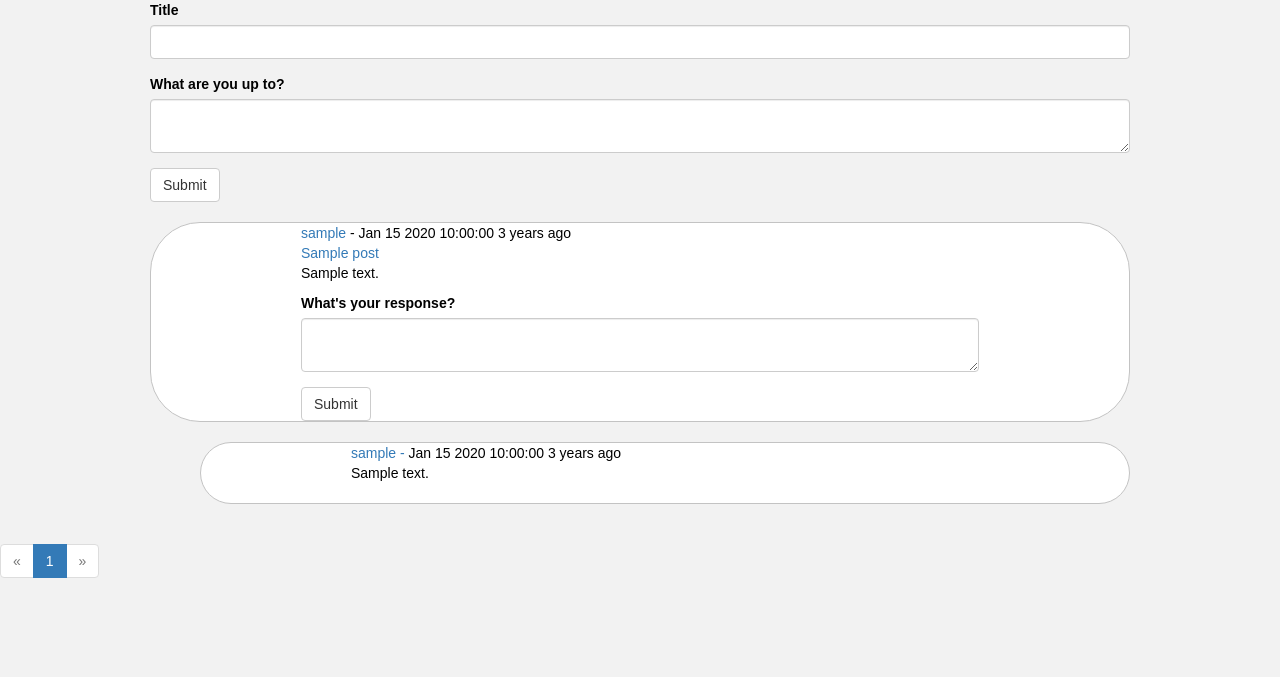
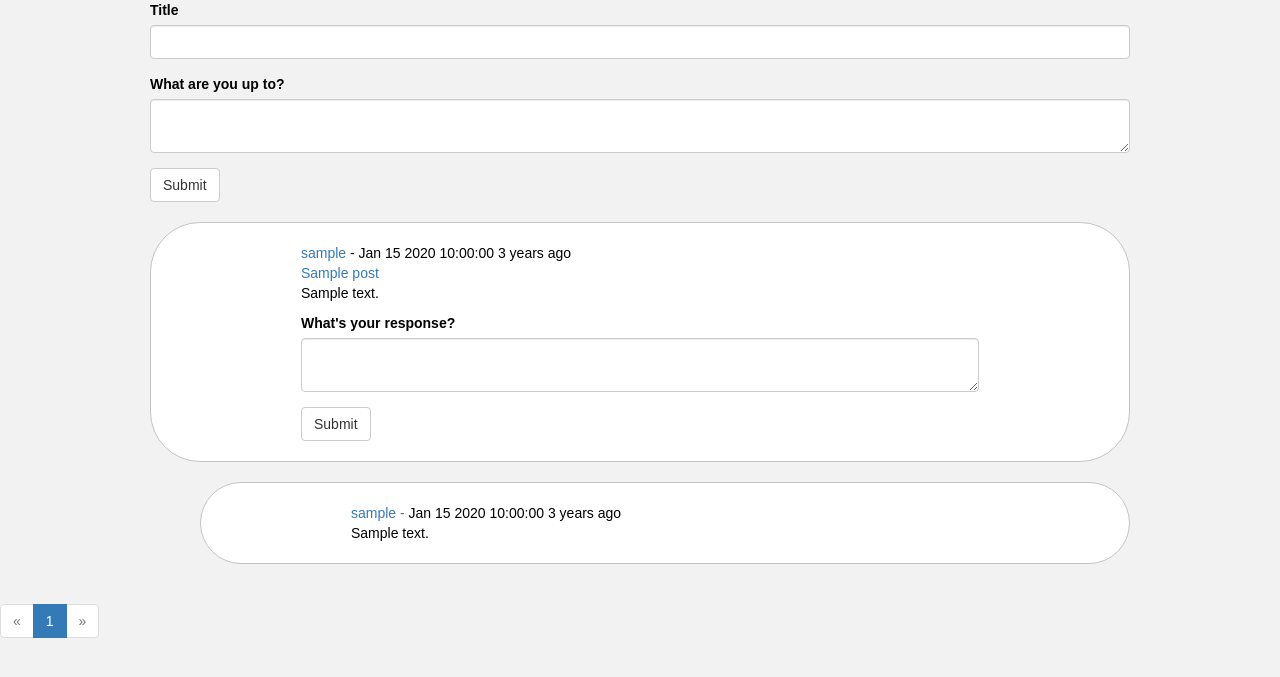
Before and after one commit to jsiu1248/tee_timers, a Flask app: page /forum in a window 1280 px wide. Shown: the part 69-746 px from the top of the page. Run offline with Flask 3, Linux system fonts and the light colour scheme; a user stored in the database is signed in; tables that the repository leaves empty hold one stand-in row (values such as "Sample post"); some libraries are stand-ins or nearby versions.

Commit message:
adding padding to containers

```diff
--- a/app/static/styles.css
+++ b/app/static/styles.css
@@ -41,6 +41,7 @@
     margin-left: 50px;
     background-color: white;
     border-radius: 50px;
+    padding-top: 20px;
 
 
 }
@@ -49,6 +50,8 @@
     border: 1px solid #c3c3c3;
     background-color: white;
     border-radius: 50px;
+    padding-top: 20px;
+    padding-bottom: 20px;
 
 }
 
```
